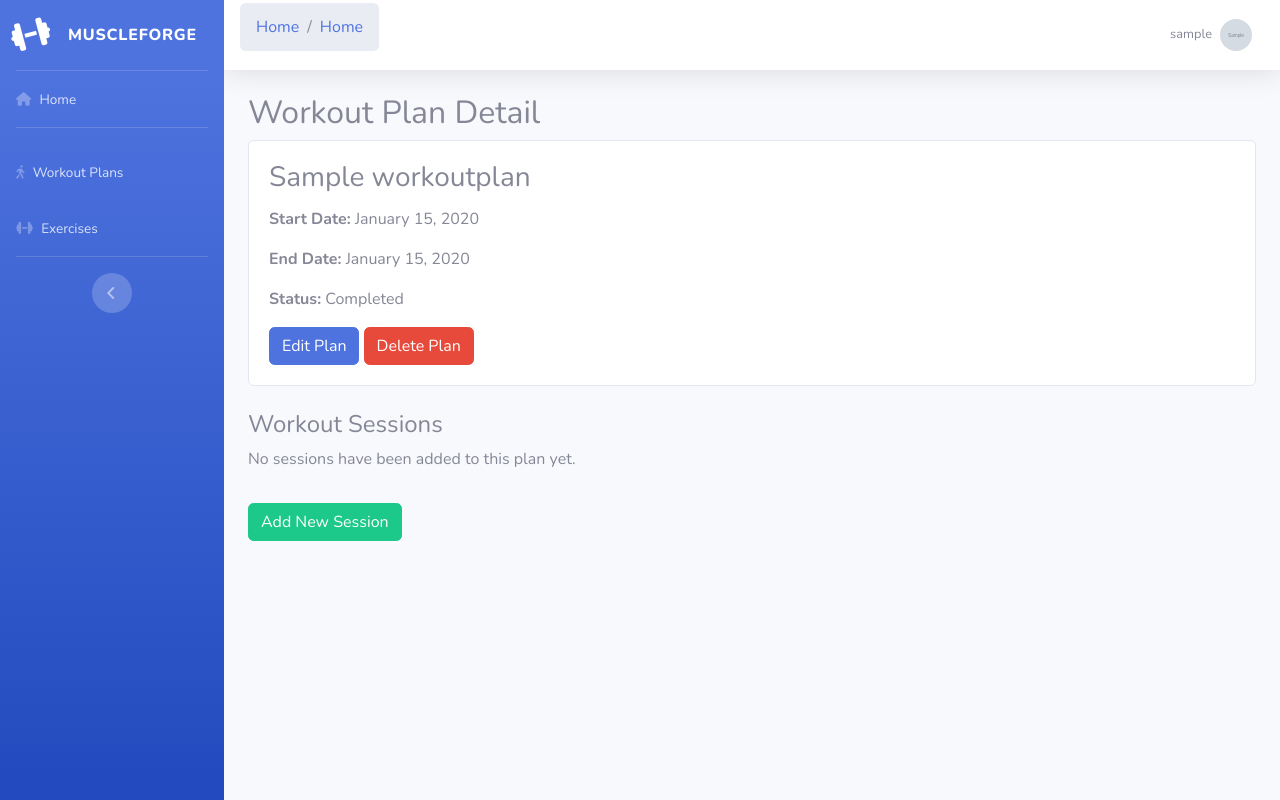
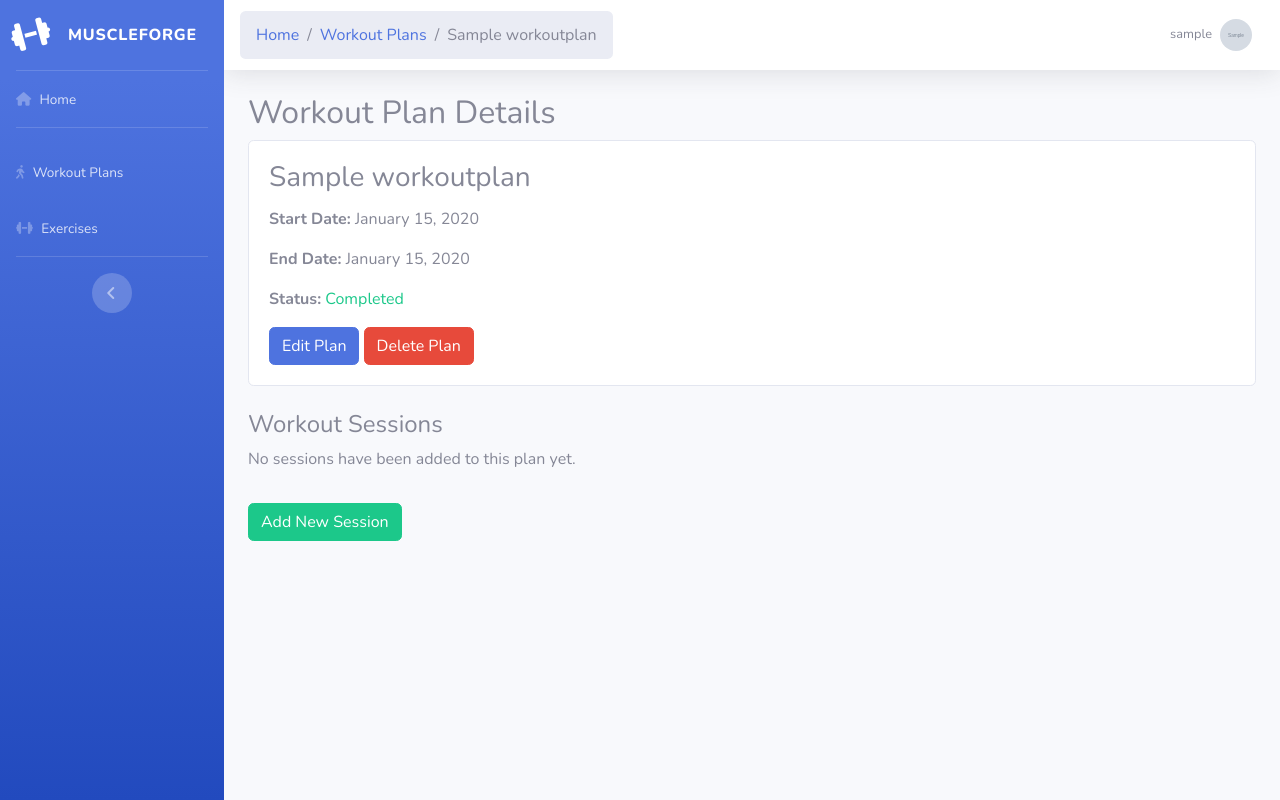
Before and after one commit to SlavicPixel/muscleforge, a Django app: page /workoutplans/1/ in a window 1280 px wide. Run offline with Django 5.2, Linux system fonts and the light colour scheme; a user stored in the database is signed in; tables that the repository leaves empty hold one stand-in row (values such as "Sample post"); grey boxes marked "Sample" are stand-in pictures; data that the repository does not hold is empty; some libraries are stand-ins or nearby versions.

Commit message:
Implemented breadcrumb style navigation for current views

```diff
--- a/muscleforgeproject/muscleforge/templates/muscleforge/base.html
+++ b/muscleforgeproject/muscleforge/templates/muscleforge/base.html
@@ -86,10 +86,16 @@
                 <!-- Topbar -->
                 <nav class="navbar navbar-expand navbar-light bg-white topbar mb-4 static-top shadow">
 
-                    <ol class="breadcrumb">
+                    <ol class="breadcrumb mt-3">
                         <li class="breadcrumb-item"><a href="{% url 'muscleforge-home' %}">Home</a></li>
-                        <li class="breadcrumb-item"><a href="{% url 'muscleforge-home' %}">Home</a></li>
-                    </ol>
+                        {% for crumb in breadcrumbs %}
+                          {% if forloop.last %}
+                            <li class="breadcrumb-item active" aria-current="page">{{ crumb.title }}</li>
+                          {% else %}
+                            <li class="breadcrumb-item"><a href="{{ crumb.url }}">{{ crumb.title }}</a></li>
+                          {% endif %}
+                        {% endfor %}
+                      </ol>
 
 
                     <!-- Sidebar Toggle (Topbar) -->
--- a/muscleforgeproject/muscleforge/templates/muscleforge/workoutplan_detail.html
+++ b/muscleforgeproject/muscleforge/templates/muscleforge/workoutplan_detail.html
@@ -2,16 +2,16 @@
 
 {% block content %}
 <div class="container mt-4">
-    <h2>Workout Plan Detail</h2>
+    <h2>Workout Plan Details</h2>
     <div class="card">
         <div class="card-body">
             <h3 class="card-title">{{ workout_plan.title }}</h3>
             <p class="card-text"><strong>Start Date:</strong> {{ workout_plan.start_date|date:"F d, Y" }}</p>
             <p class="card-text"><strong>End Date:</strong> {{ workout_plan.end_date|date:"F d, Y" }}</p>
             {% if workout_plan.status %}
-                <p class="card-text"><strong>Status:</strong> Completed</p>
+                <p class="card-text"><strong>Status:</strong> <span class="text-success">Completed</span></p>
             {% else %}
-                <p class="card-text"><strong>Status:</strong> Not Completed</p>
+                <p class="card-text"><strong>Status:</strong> <span class="text-danger">Not Completed</span></p>
             {% endif %}
             <a href="{% url 'workoutplan-update' workout_plan.id %}" class="btn btn-primary">Edit Plan</a>
             <a href="{% url 'workoutplan-delete' workout_plan.id %}" class="btn btn-danger">Delete Plan</a>
--- a/muscleforgeproject/muscleforge/templates/muscleforge/workoutplan_list.html
+++ b/muscleforgeproject/muscleforge/templates/muscleforge/workoutplan_list.html
@@ -16,9 +16,9 @@
                       <h6 class="card-subtitle mb-2 text-muted">{{ workoutplan.start_date }} - {{ workoutplan.end_date }}</h6>
                       <p class="card-text">{{ exercise.description }}</p>
                       {% if workoutplan.status %}
-                        <p class="card-text"><small class="text-muted">Status: Completed</small></p>
+                        <p class="card-text">Status: <span class="text-success">Completed</span></p>
                     {% else %}
-                        <p class="card-text"><small class="text-muted">Status: Not Completed</small></p>
+                        <p class="card-text">Status: <span class="text-danger">Not Completed</span></small></p>
                     {% endif %}
                   </div>
                 </div>
--- a/muscleforgeproject/muscleforge/templates/muscleforge/workoutsession_detail.html
+++ b/muscleforgeproject/muscleforge/templates/muscleforge/workoutsession_detail.html
@@ -2,7 +2,7 @@
 
 {% block content %}
 <div class="container mt-4">
-    <h2>Workout Session Detail</h2>
+    <h2>Workout Session Details</h2>
     <div class="card">
         <div class="card-body">
             <h3 class="card-title">Session on {{ workout_session.date|date:"F d, Y" }}</h3>
--- a/muscleforgeproject/muscleforge/views.py
+++ b/muscleforgeproject/muscleforge/views.py
@@ -26,6 +26,12 @@ class ExerciseListView(LoginRequiredMixin, ListView):
     def get_queryset(self):
         return self.model.objects.filter(user=self.request.user)
 
+    def get_context_data(self, **kwargs):
+        context = super().get_context_data(**kwargs)
+        context["breadcrumbs"] = [{'title': 'Exercises'} ]
+        context["title"] = 'Exercises'
+        return context
+
 
 class ExerciseCreateView(LoginRequiredMixin, CreateView): # dodati login reguired
     model = Exercise
@@ -39,6 +45,8 @@ class ExerciseCreateView(LoginRequiredMixin, CreateView): # dodati login reguire
     def get_context_data(self, **kwargs):
         context = super().get_context_data(**kwargs)
         context['action'] = 'Add'
+        context["breadcrumbs"] = [{'title': 'Exercises', 'url': reverse_lazy('exercise-list')}, {'title': 'Add Exercise'}]
+        context["title"] = 'Add Exercise'
         return context
 
 class ExerciseUpdateView(LoginRequiredMixin, UserPassesTestMixin, UpdateView): # dodati login reguired
@@ -49,6 +57,8 @@ class ExerciseUpdateView(LoginRequiredMixin, UserPassesTestMixin, UpdateView): #
     def get_context_data(self, **kwargs):
         context = super().get_context_data(**kwargs)
         context['action'] = 'Update'
+        context["breadcrumbs"] = [{'title': 'Exercises', 'url': reverse_lazy('exercise-list')}, {'title': 'Update Exercise'}]
+        context["title"] = 'Update Exercise'
         return context
 
     def test_func(self):
@@ -60,6 +70,12 @@ class ExerciseUpdateView(LoginRequiredMixin, UserPassesTestMixin, UpdateView): #
 class ExerciseDeleteView(LoginRequiredMixin, UserPassesTestMixin, DeleteView): # dodati login reguired
     model = Exercise
     success_url = '/exercises/'
+
+    def get_context_data(self, **kwargs):
+        context = super().get_context_data(**kwargs)
+        context["breadcrumbs"] = [{'title': 'Exercises', 'url': reverse_lazy('exercise-list')}, {'title': 'Delete Exercise'}]
+        context["title"] = 'Delete Exercise'
+        return context
 
     def test_func(self):
         exercise = self.get_object()
@@ -75,6 +91,12 @@ class WorkoutPlanListView(LoginRequiredMixin, ListView):
     def get_queryset(self):
         return self.model.objects.filter(user=self.request.user)
 
+    def get_context_data(self, **kwargs):
+        context = super().get_context_data(**kwargs)
+        context["breadcrumbs"] = [{'title': 'Workout Plans'}]
+        context["title"] = 'Workout Plans'
+        return context
+
 class WorkoutPlanCreateView(LoginRequiredMixin, CreateView):
     model = WorkoutPlan
     form_class = WorkoutPlanForm
@@ -86,6 +108,8 @@ class WorkoutPlanCreateView(LoginRequiredMixin, CreateView):
     def get_context_data(self, **kwargs):
         context = super().get_context_data(**kwargs)
         context['action'] = 'Add'
+        context["breadcrumbs"] = [{'title': 'Workout Plans', 'url': reverse_lazy('workoutplan-list')}, {'title': 'Add Workout Plan'}]
+        context["title"] = 'Delete Exercise'
         return context
 
 class WorkoutPlanDetailView(LoginRequiredMixin, UserPassesTestMixin, DetailView):
@@ -95,6 +119,7 @@ class WorkoutPlanDetailView(LoginRequiredMixin, UserPassesTestMixin, DetailView)
     def get_context_data(self, **kwargs):
         workoutplan = self.get_object()
         context = super().get_context_data(**kwargs)
+        context["breadcrumbs"] = [{'title': 'Workout Plans', 'url': reverse_lazy('workoutplan-list')}, {'title': f'{workoutplan.title}'}]
         context['title'] = f'{workoutplan.title}'
         return context
 
@@ -114,7 +139,12 @@ class WorkoutPlanUpdateView(LoginRequiredMixin, UserPassesTestMixin, UpdateView)
         return super().form_valid(form)
 
     def get_context_data(self, **kwargs):
+        workoutplan = self.get_object()
         context = super().get_context_data(**kwargs)
+        context["breadcrumbs"] = [
+            {'title': 'Workout Plans', 'url': reverse_lazy('workoutplan-list')},
+            {'title': f'{workoutplan.title}', 'url': reverse_lazy('workoutplan-detail', kwargs={'pk': workoutplan.id})},
+            {'title': 'Update'}]
         context['action'] = 'Update'
         return context
 
@@ -133,6 +163,16 @@ class WorkoutPlanDeleteView(LoginRequiredMixin, UserPassesTestMixin, DeleteView)
         if self.request.user.id == workout_plan.user.id:
             return True
         return False
+
+    def get_context_data(self, **kwargs):
+        workoutplan = self.get_object()
+        context = super().get_context_data(**kwargs)
+        context["breadcrumbs"] = [
+            {'title': 'Workout Plans', 'url': reverse_lazy('workoutplan-list')},
+            {'title': f'{workoutplan.title}', 'url': reverse_lazy('workoutplan-detail', kwargs={'pk': workoutplan.id})},
+            {'title': 'Delete'}]
+        context['action'] = 'Delete'
+        return context
 
 class WorkoutSessionFormsetMixin(ModelFormMixin):
     form_class = WorkoutSessionForm
@@ -179,6 +219,13 @@ class WorkoutSessionCreateView(LoginRequiredMixin, UserPassesTestMixin, WorkoutS
             for form in exercise_formset.forms:
                 form.fields['exercise'].queryset = Exercise.objects.filter(user=self.request.user)
             context['formset'] = exercise_formset
+
+        workoutplan = get_object_or_404(WorkoutPlan, pk=self.kwargs.get('workoutplan_pk'))
+        context["breadcrumbs"] = [
+            {'title': 'Workout Plans', 'url': reverse_lazy('workoutplan-list')},
+            {'title': f'{workoutplan.title}', 'url': reverse_lazy('workoutplan-detail', kwargs={'pk': workoutplan.id})},
+            {'title': 'Add Workout Session'}]
+
         return context
 
     def get_initial(self):
@@ -224,6 +271,13 @@ class WorkoutSessionUpdateView(LoginRequiredMixin, UserPassesTestMixin, WorkoutS
                 form.fields['exercise'].queryset = Exercise.objects.filter(user=self.request.user)
             context['formset'] = exercise_formset
 
+        workoutplan = get_object_or_404(WorkoutPlan, pk=self.kwargs.get('workoutplan_pk'))
+        context["breadcrumbs"] = [
+            {'title': 'Workout Plans', 'url': reverse_lazy('workoutplan-list')},
+            {'title': f'{workoutplan.title}', 'url': reverse_lazy('workoutplan-detail', kwargs={'pk': workoutplan.id})},
+            {'title': 'Workout Session Details', 'url': reverse_lazy('workoutsession-detail', kwargs={'workoutplan_pk': workoutplan.id, 'session_pk': self.get_object().id})},
+            {'title': 'Edit Workout Session'}]
+
         return context
 
     def test_func(self):
@@ -251,6 +305,17 @@ class WorkoutSessionDeleteView(LoginRequiredMixin, UserPassesTestMixin, DeleteVi
             return True
         return False
 
+    def get_context_data(self, **kwargs):
+        context = super().get_context_data(**kwargs)
+        workoutplan = get_object_or_404(WorkoutPlan, pk=self.kwargs.get('workoutplan_pk'))
+        context["breadcrumbs"] = [
+            {'title': 'Workout Plans', 'url': reverse_lazy('workoutplan-list')},
+            {'title': f'{workoutplan.title}', 'url': reverse_lazy('workoutplan-detail', kwargs={'pk': workoutplan.id})},
+            {'title': 'Workout Session Details', 'url': reverse_lazy('workoutsession-detail', kwargs={'workoutplan_pk': workoutplan.id, 'session_pk': self.get_object().id})},
+            {'title': 'Delete Workout Session'}]
+        return context
+
+
 class WorkoutSessionDetailView(LoginRequiredMixin, UserPassesTestMixin, DetailView):
     model = WorkoutSession
     context_object_name = 'workout_session'
@@ -263,6 +328,12 @@ class WorkoutSessionDetailView(LoginRequiredMixin, UserPassesTestMixin, DetailVi
         context = super().get_context_data(**kwargs)
         context['title'] = 'Session Details'
         context['exercises'] = ExerciseInSession.objects.filter(workout_session_id=self.kwargs.get('session_pk'))
+
+        workoutplan = get_object_or_404(WorkoutPlan, pk=self.kwargs.get('workoutplan_pk'))
+        context["breadcrumbs"] = [
+            {'title': 'Workout Plans', 'url': reverse_lazy('workoutplan-list')},
+            {'title': f'{workoutplan.title}', 'url': reverse_lazy('workoutplan-detail', kwargs={'pk': workoutplan.id})},
+            {'title': 'Workout Session Details'}]
         return context
 
     def test_func(self):
```
